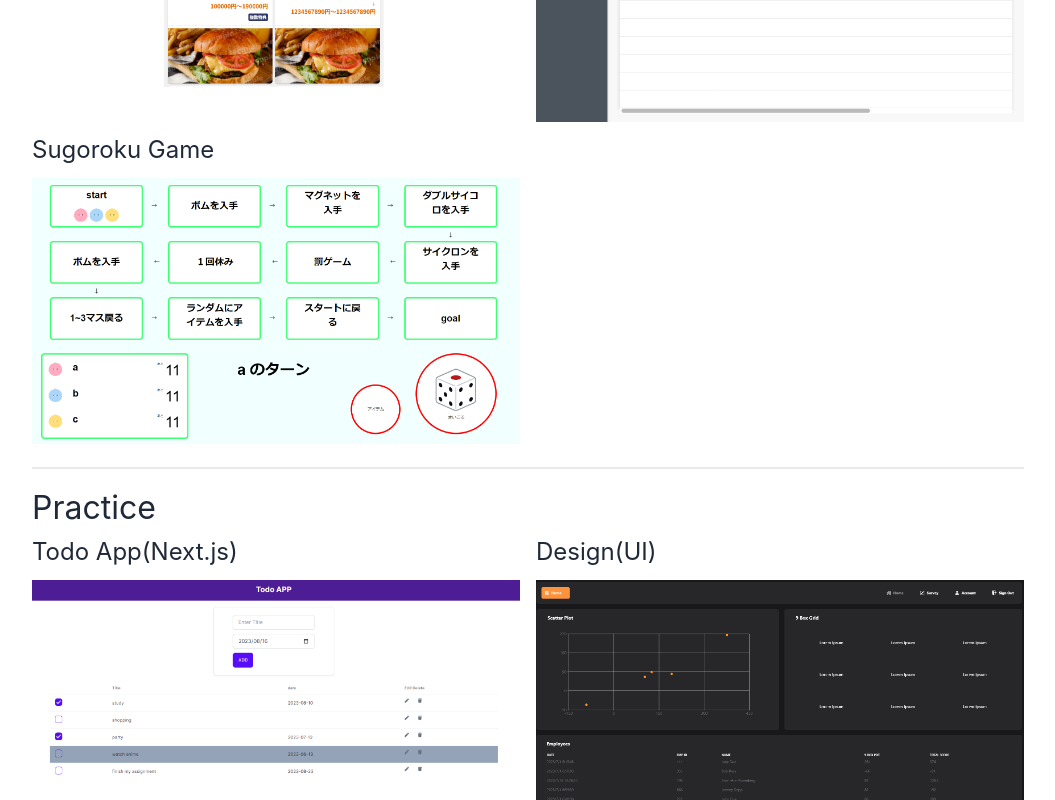
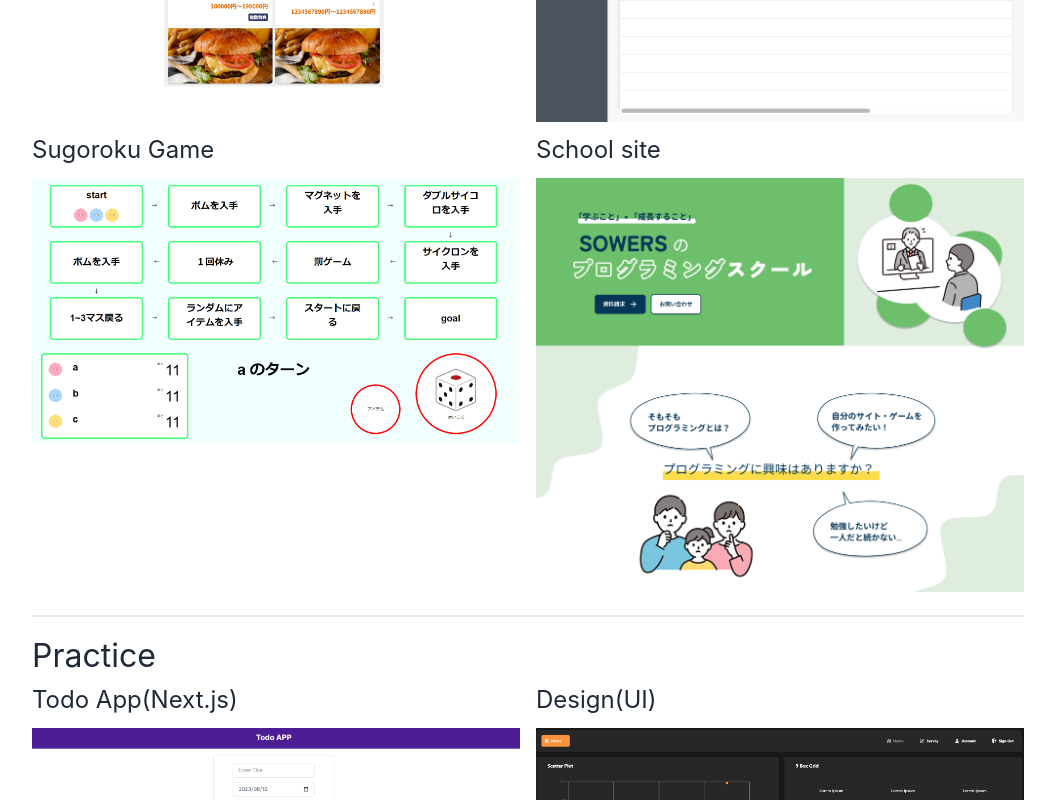
Before and after one commit to noaysk/myPortfolio, a React (Create React App) app: page / in a window 1280 px wide. Shown: the part 3300-4100 px from the top of the page, without its empty margins (112-1167 px from the left). Built offline with nearby package versions, Linux system fonts and the light colour scheme.

Commit message:
added my work

```diff
--- a/src/Components/Experience.js
+++ b/src/Components/Experience.js
@@ -28,7 +28,7 @@ const Experience = () => {
             document.querySelector('.opacityAnimation').classList.add('opacityAnimationStart')
           }}
         />
-        <div className="opacityAnimation bg-frame1 bg-no-repeat bg-contain w-[350px] bg-center px-3 py-12 xl:w-[500px] xl:mt-0 xl:my-0 xl:mr-0 xl:ml-auto">
+        <div className="opacityAnimation bg-frame1 bg-no-repeat bg-contain w-[350px] bg-center px-3 py-12 xl:w-[500px] xl:my-0 xl:mx-auto">
           <div className="w-[256px] my-o mx-auto xl:pt-[100px] xl:pl-[65px] xl:w-[450px]">
             <h3 className="text-2xl pb-0">F Co., Ltd. (Programmer) </h3>
             <h4 className="text-xl pb-3">November 2021 to May 2023</h4>
--- a/src/Components/Works.js
+++ b/src/Components/Works.js
@@ -29,6 +29,13 @@ const Works = () => {
             src={config.works.sugoroku}
             alt="coupon bank1"
           />
+        </div><div>
+          <h4>School site</h4>
+          <img
+            className="object-contain"
+            src={config.works.sowers}
+            alt="school site"
+          />
         </div>
       </div>
       <div className="divider"></div>
--- a/src/config.js
+++ b/src/config.js
@@ -36,6 +36,8 @@ const config = {
     sugoroku: "./assets/sugoroku.png",
     leader: "./assets/leader.png",
     todo: "./assets/todo.png",
+    sowers: "./assets/sowers.png",
+
   },
 };
 
```
Also changed, not shown: public/assets/sowers.png (added).
